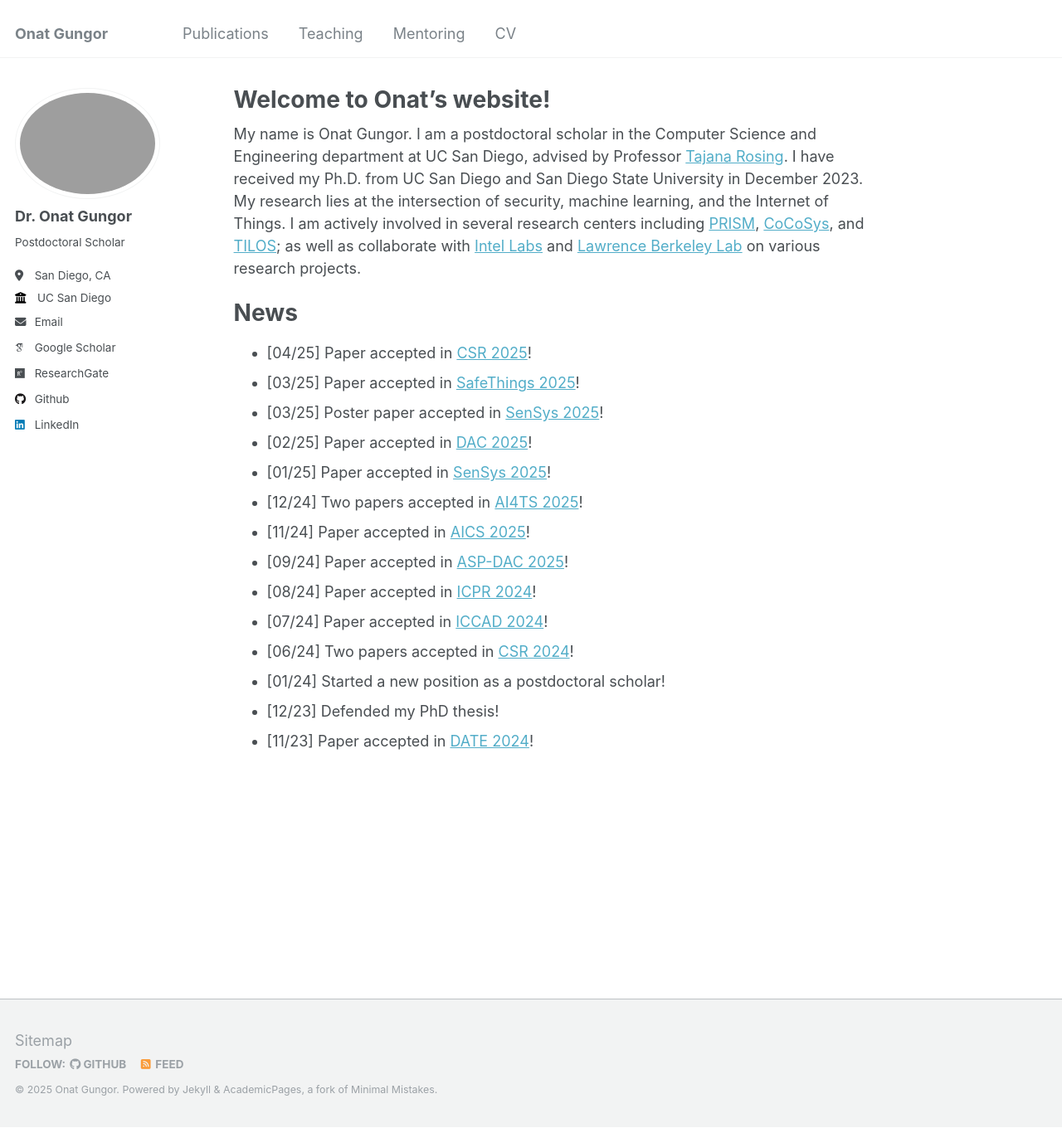
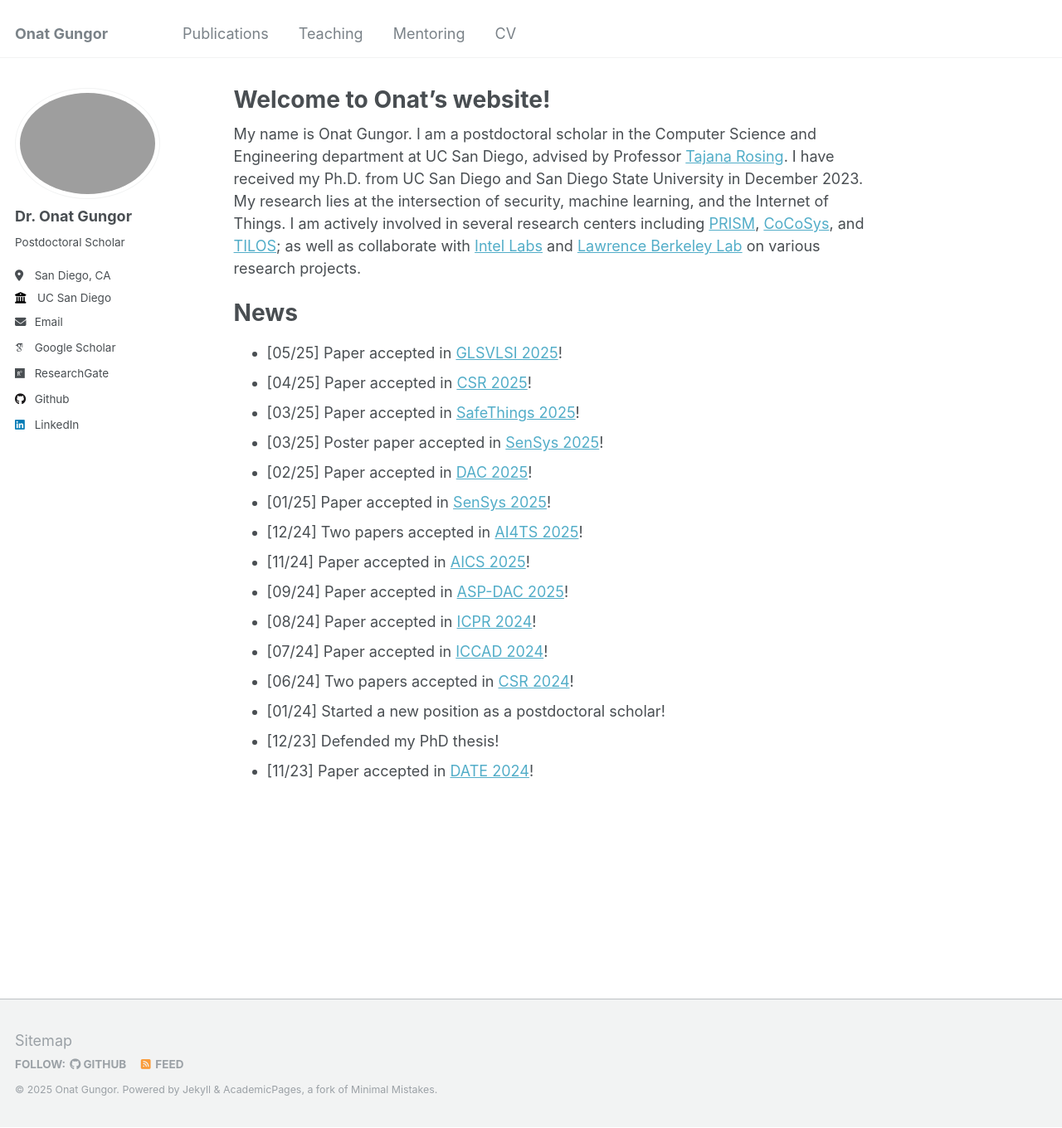
Before and after one commit to onatucsd/onatucsd.github.io, a Jekyll site: the page built from _pages/about.md, in a window 1280 px wide and 1360 px high. Shown: the whole window at 83% size. Built offline with Jekyll 4.4.1, drawn with Linux system fonts in a browser that asks for light colours; some web fonts are replaced.

Commit message:
Update about.md

```diff
--- a/_pages/about.md
+++ b/_pages/about.md
@@ -11,6 +11,7 @@ My name is Onat Gungor. I am a postdoctoral scholar in the Computer Science and
 
 News
 ======
+* [05/25] Paper accepted in [GLSVLSI 2025](https://www.glsvlsi.org)!
 * [04/25] Paper accepted in [CSR 2025](https://www.ieee-csr.org)!
 * [03/25] Paper accepted in [SafeThings 2025](https://safethings25.ieee-security.org)!
 * [03/25] Poster paper accepted in [SenSys 2025](https://sensys.acm.org/2025)!
```
